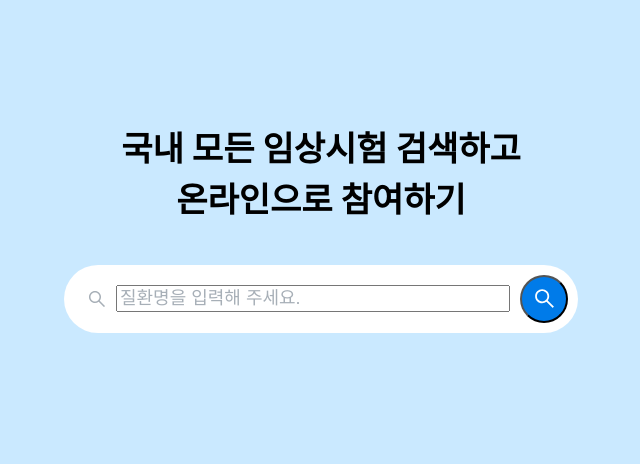
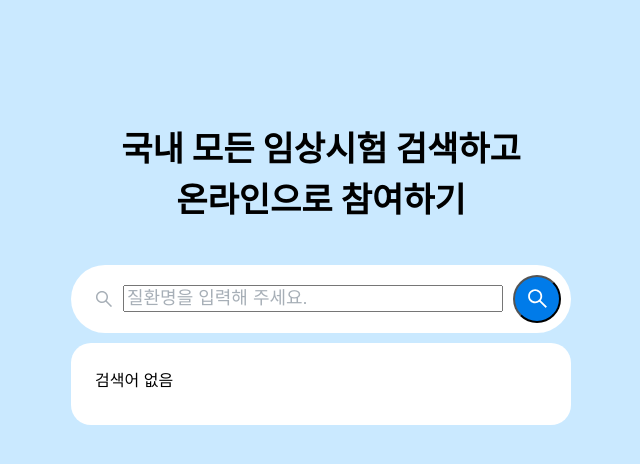
Before and after one commit to totter15/pre-onboarding-11th-4, a React (Create React App) app: page / in a window 1280 px wide. Shown: the top 464 px of the page, without its empty margins (319-959 px from the left). Built offline with nearby package versions, Linux system fonts and the light colour scheme.

Commit message:
style : 추천 검색어 스타일링

```diff
--- a/src/App.tsx
+++ b/src/App.tsx
@@ -13,6 +13,10 @@ function App() {
 	const [cacheKey, setCacheKey] = useState<string>('');
 
 	async function getSearchList(query: string) {
+		if (query === '') {
+			setSearchList([]);
+			return;
+		}
 		setCacheKey(query);
 		const cache = getCache(query);
 		if (cache) {
--- a/src/components/RecommendList.tsx
+++ b/src/components/RecommendList.tsx
@@ -1,12 +1,27 @@
 import { SearchItem } from '../apis/search';
+import {
+	RecommendCard,
+	RecommendListBox,
+	RecommendListTitle,
+} from '../styles/RecommendList.style';
+import { SearchOutlined } from '@ant-design/icons';
 
 function RecommendList({ searchList }: { searchList: SearchItem[] }) {
 	return (
-		<ul>
+		<RecommendListBox>
+			<RecommendListTitle>
+				{!!searchList.length ? '추천 검색어' : '검색어 없음'}
+			</RecommendListTitle>
+
 			{searchList?.map((search) => (
-				<li>{search.sickNm}</li>
+				<RecommendCard>
+					<SearchOutlined
+						style={{ color: '#A7AFB7', fontSize: '1.125rem', marginRight: 10 }}
+					/>
+					{search.sickNm}
+				</RecommendCard>
 			))}
-		</ul>
+		</RecommendListBox>
 	);
 }
 
--- /dev/null
+++ b/src/styles/RecommendList.style.ts
@@ -0,0 +1,22 @@
+import { styled } from 'styled-components';
+
+export const RecommendListBox = styled.ul`
+	width: 500px;
+	box-sizing: border-box;
+	margin: 0 auto;
+	background: white;
+	padding: 24px;
+	border-radius: 20px;
+	text-align: left;
+`;
+
+export const RecommendListTitle = styled.div`
+	margin-bottom: 10px;
+`;
+
+export const RecommendCard = styled.li`
+	display: flex;
+	align-items: center;
+	padding: 8px 0;
+	font-size: 1rem;
+`;
--- a/src/styles/SearchInput.style.ts
+++ b/src/styles/SearchInput.style.ts
@@ -3,10 +3,11 @@ import { styled } from 'styled-components';
 export const FormBox = styled.form`
 	margin: 0 auto;
 	margin-bottom: 10px;
-	width: 480px;
+	width: 500px;
 	display: flex;
 	align-items: center;
 	padding: 10px 10px 10px 24px;
+	box-sizing: border-box;
 	background: white;
 	border-radius: 45px;
 	&:focus-within {
```
